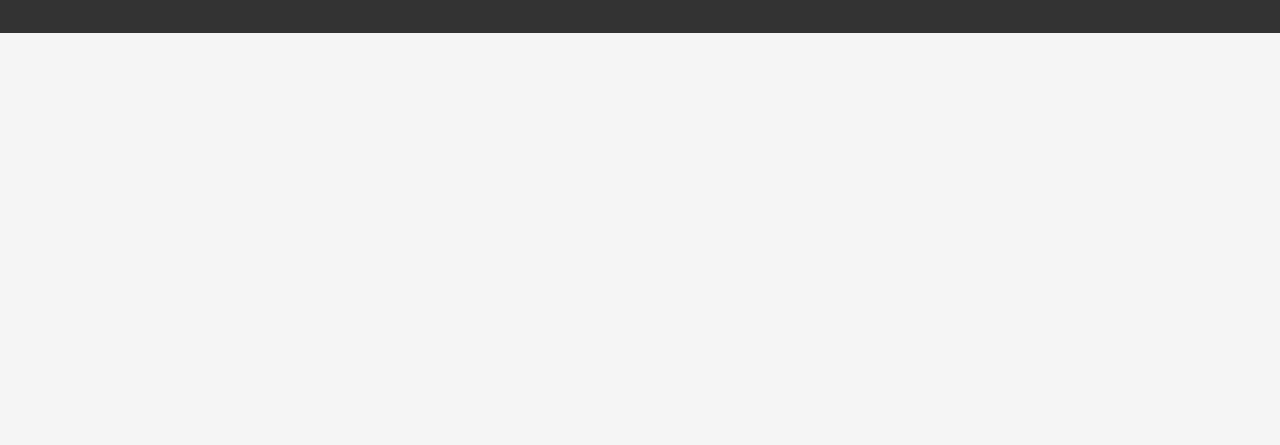
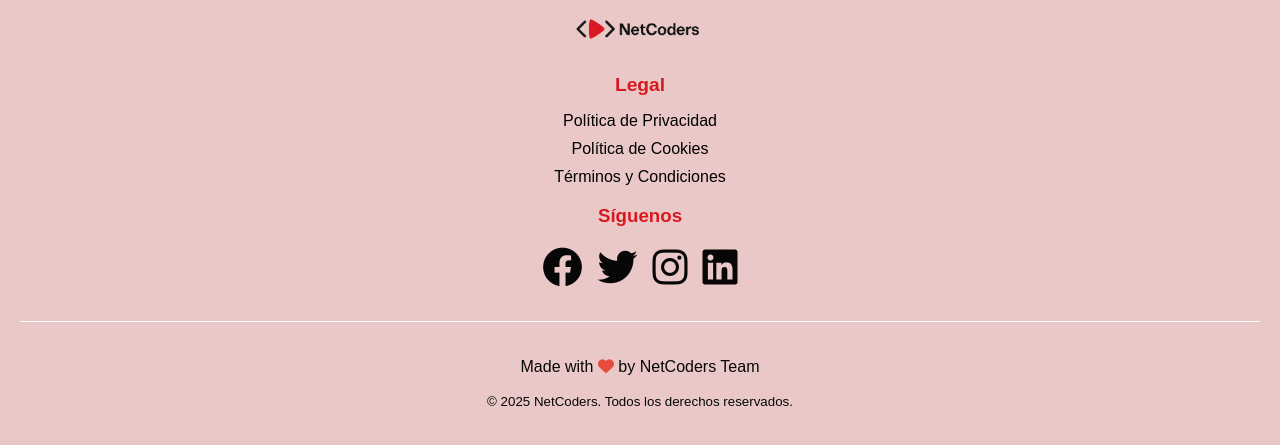
Before and after one commit to ivangago2000/front-act06-cartelera, a plain HTML site: page index.html in a window 1280 px wide. Shown: the part 727-1172 px from the top of the page. Before the commit the page ends 800 px from the top, so only its background shows below. Drawn offline with Linux system fonts and the light colour scheme.

Commit message:
Cambios en estilos de structura y adicion de politica.html y politica.js

```diff
--- /dev/null
+++ b/Politica de Seguridad.js
@@ -0,0 +1,32 @@
+document.addEventListener('DOMContentLoaded', function () {
+    const politicaLink = document.getElementById('politica-link');
+    const mainContent = document.getElementById('main-content');
+    const paginaInicio = ''; // Contenido vacío para la página de inicio
+
+    // Guarda el estado inicial en el historial
+    history.replaceState({ page: "inicio" }, "", location.pathname);
+
+    if (politicaLink) {
+        politicaLink.addEventListener('click', function (event) {
+            event.preventDefault(); // Evita que el enlace recargue la página
+
+            // Agregar una nueva entrada en el historial del navegador
+            history.pushState({ page: "politica" }, "", "#politica");
+
+            // Cargar el contenido de la política de seguridad
+            fetch('Politica de Seguridad.html') // Asegúrate de que la ruta sea correcta
+                .then(response => response.text())
+                .then(data => {
+                    mainContent.innerHTML = data; // Inserta el contenido dinámicamente
+                })
+                .catch(error => console.error('Error al cargar el contenido:', error));
+        });
+    }
+
+    // Manejar el botón de retroceso del navegador
+    window.addEventListener('popstate', function (event) {
+        if (event.state && event.state.page === "inicio") {
+            mainContent.innerHTML = paginaInicio; // Restaurar la página de inicio sin recargar
+        }
+    });
+});
--- a/index.html
+++ b/index.html
@@ -4,9 +4,10 @@
 <head>
     <meta charset="UTF-8">
     <meta name="viewport" content="width=device-width, initial-scale=1.0">
-    <title>NetCoders</title>
+    <title>NetCoders-Cartelera</title>
     <link rel="stylesheet" href="https://cdnjs.cloudflare.com/ajax/libs/font-awesome/6.4.0/css/all.min.css">
     <link rel="stylesheet" href="style.css">
+    <script src="./Politica de Seguridad.js"></script>
 </head>
 
 <body>
@@ -22,13 +23,41 @@
         </section>
     </header>
 
-
-    <main class="container">
-
+    <main class="container" id="main-content">
     </main>
 
     <footer>
+        <section class="footer-content">
+            <img src="imagen/Logo.png" alt="NetCoders" class="footer-logo">
+        </section>
 
+        <!-- Enlaces legales -->
+        <section class="footer-enlaces-legales">
+            <h3>Legal</h3>
+            <ul>
+                <li><a href="#" id="politica-link">Política de Privacidad</a></li>
+                <li><a href="/politica-cookies">Política de Cookies</a></li>
+                <li><a href="/terminos-condiciones">Términos y Condiciones</a></li>
+            </ul>
+        </section>
+
+        <!-- Redes sociales -->
+        <section class="footer-redes-sociales">
+            <h3>Síguenos</h3>
+            <section class="social-icons">
+                <a href="#"><i class="fab fa-facebook"></i></a>
+                <a href="#"><i class="fab fa-twitter"></i></a>
+                <a href="#"><i class="fab fa-instagram"></i></a>
+                <a href="#"><i class="fab fa-linkedin"></i></a>
+            </section>
+
+
+
+            <!-- Línea inferior con mensaje especial -->
+            <section class="footer-bottom">
+                <p>Made with <i class="fas fa-heart"></i> by NetCoders Team</p>
+                <small class="copyright">© 2025 NetCoders. Todos los derechos reservados.</small>
+            </section>
     </footer>
 
 </body>
--- a/style.css
+++ b/style.css
@@ -8,6 +8,8 @@ body {
     background-color: #f5f5f5; /* Color de fondo opcional */
 }
 
+
+
 /* Header: logo a la izquierda y búsqueda a la derecha */
 header {
     height: 140px; /* Alto fijo de 140px */
@@ -16,7 +18,8 @@ header {
     align-items: center; /* Centra verticalmente */
     padding: 20px;
     background-color: #fff; /* Fondo blanco para el header */
-    box-shadow: 0 2px 5px rgba(0, 0, 0, 0.1); /* Sombra opcional */
+   border-bottom: 4px solid rgba(0, 0, 0, 0.1); /* Línea inferior */
+    z-index: 0;
 }
 
 .logo img {
@@ -65,7 +68,92 @@ footer {
     text-align: center;
     background-color: #333;
     color: white;
+    background-color: #EBC8C8;
 }
+
+.footer-content {
+    display: flex;
+    flex-wrap: wrap;
+    justify-content: space-around;
+    max-width: 1200px;
+    margin: 0 auto;
+    padding: 0 20px;
+}
+
+.footer-enlaces-legales {
+    flex: 1;
+    min-width: 250px;
+    padding: 0 15px;
+
+    h3 {
+        color: #D81920;
+        margin-bottom: 10px;
+        font-size: 1.2rem;
+    }
+
+    ul {
+        list-style: none;
+        padding: 0;
+
+        li {
+            margin-bottom: 10px;
+        }
+
+    }
+
+    a {
+        color: #000000;
+        text-decoration: none;
+        transition: color 0.3s;
+
+    }
+
+    a:hover {
+        color: #D81920;
+    }
+
+}
+
+.footer-redes-sociales {
+    color: #D81920;
+}
+
+.footer-logo {
+    width: 150px; /* Ajusta el tamaño deseado */
+    margin-bottom: 15px;
+}
+
+.social-icons {
+    display: flex;
+    gap: 15px;
+
+    a {
+        color: #070707;
+        font-size: 2.5rem;
+        transition: color 0.3s;
+    }
+
+    a:hover {
+        color: #D81920;
+    }
+}
+
+.footer-bottom {
+    color: #070707;
+    text-align: center;
+    padding: 20px 0;
+    border-top: 1px solid #ffffff;
+    margin-top: 30px;
+
+    i {
+        color: #e74c3c;
+    }
+}
+
+.social-icons {
+    justify-content: center;
+}
+
 
 /* Responsive: Móvil (< 768px) */
 /* ------------------------- */
@@ -88,4 +176,5 @@ footer {
     .search-box input {
         width: 90%; /* Input más ancho en móvil */
     }
+
 }
```
Also changed, not shown: Politica de Seguridad.html (added, +72 -0 lines).
